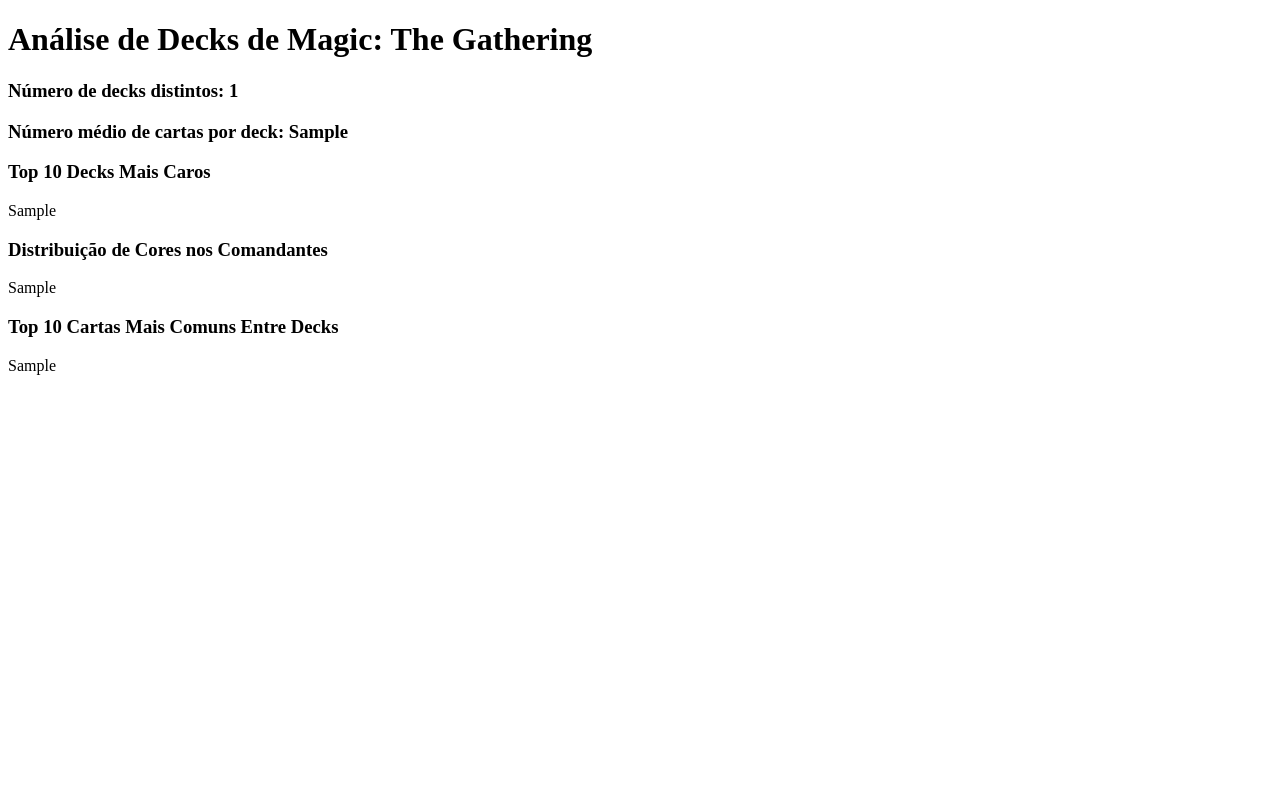
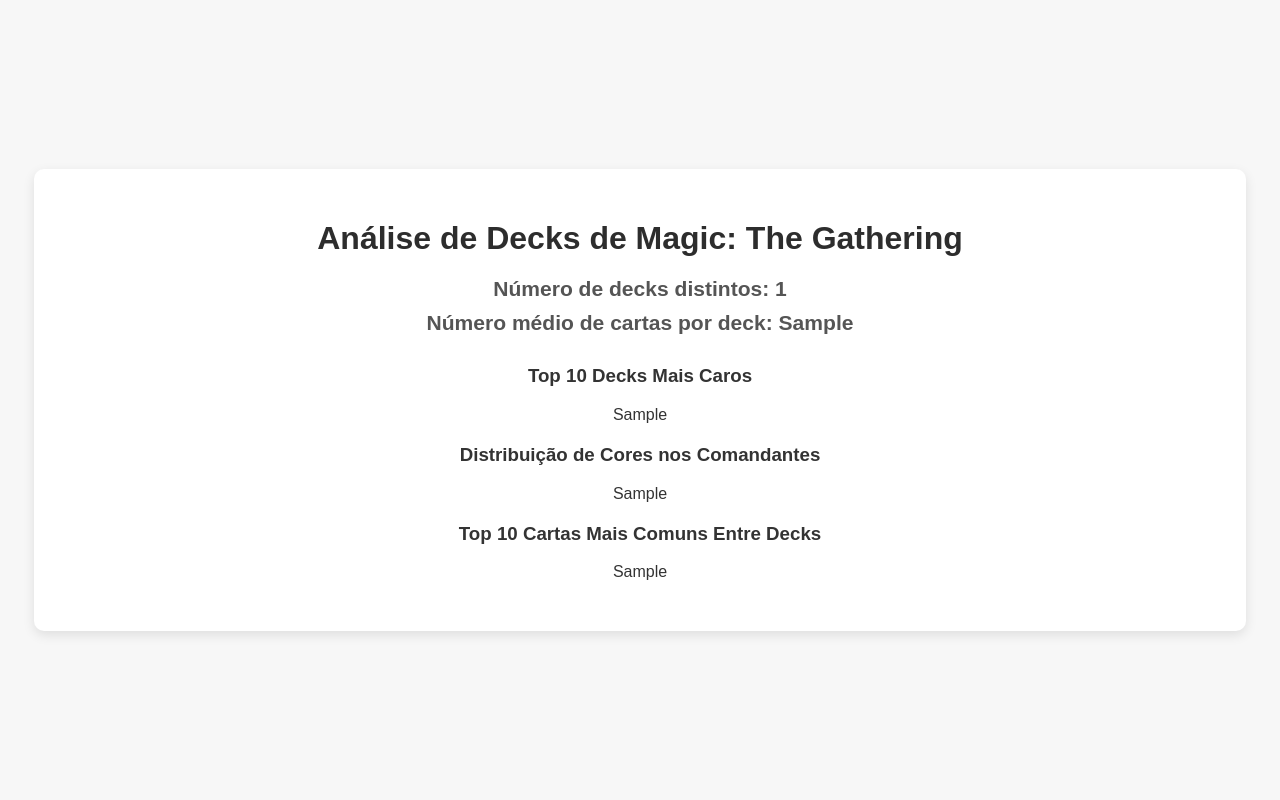
Before and after one commit to MatheusArguelho/KindredWars, a Flask app: template templates/index.html in a window 1280 px wide. Run offline with Flask 3, Linux system fonts and the light colour scheme; the template is opened without the code that fills it: most values are stand-ins (such as "Sample title", 1, 10 or a date in 2020).

Commit message:
Agora tá mais bonito

```diff
--- a/app.py
+++ b/app.py
@@ -6,76 +6,60 @@
 # 1. CARREGAMENTO E PRÉ-PROCESSAMENTO DOS DADOS
 # ==============================================
 
-# Carrega o arquivo CSV contendo os dados dos decks
 df = pd.read_csv('todos_os_decks.csv')
-
-# Remove linhas onde a coluna 'Deck' termina com "INVALIDO"
 df = df[~df['Deck'].str.endswith('INVALIDO', na=False)]
-
-# Converte colunas numéricas, tratando erros como NaN
 df['Custo'] = pd.to_numeric(df['Custo'], errors='coerce')
 df['Preco_USD'] = pd.to_numeric(df['Preco_USD'], errors='coerce')
 df['EDHREC_Rank'] = pd.to_numeric(df['EDHREC_Rank'], errors='coerce')
+
+# Filtra as cartas que não são do tipo "Land"
+df_sem_land = df[df['Tipo'] != 'Basic Land']
 
 # ==============================================
 # 2. ANÁLISES ESTATÍSTICAS
 # ==============================================
 
-# Número de decks distintos
 num_decks_distintos = df['Deck'].nunique()
-
-# Número médio de cartas por deck
 media_cartas_por_deck = df.groupby('Deck')['Nome'].count().mean()
-
-# Comandantes de cada deck
 comandantes_decks = df[df['Comandante'] == 1].groupby('Deck').first()
-
-# Preço total de cada deck
 preco_por_deck = df.groupby('Deck')['Preco_USD'].sum().sort_values(ascending=False)
-
-# Cores mais populares nos comandantes
 cores_comandantes = comandantes_decks['Cor'].value_counts()
 
-# Cartas que aparecem no maior número de decks diferentes
-cartas_comuns = df.groupby('Nome')['Deck'].nunique().sort_values(ascending=False)
+# Cartas mais comuns entre decks (sem contar "Land")
+cartas_comuns = df_sem_land.groupby('Nome')['Deck'].nunique().sort_values(ascending=False)
 
 # ==============================================
 # 3. CRIAÇÃO DO FLASK COM PLOTLY
 # ==============================================
 
-# Inicializa o aplicativo Flask
 app = Flask(__name__)
 
-# Rota principal
 @app.route('/')
 def index():
-    # Criação dos gráficos
     fig_preco_decks = px.bar(preco_por_deck.head(10),
                              x=preco_por_deck.head(10).index,
                              y=preco_por_deck.head(10).values,
                              title="Top 10 Decks Mais Caros",
                              labels={'x': 'Deck', 'y': 'Preço Total (USD)'},
-                             template='plotly_dark')
+                             template='plotly')
 
     fig_cores_comandantes = px.pie(cores_comandantes,
                                    names=cores_comandantes.index,
                                    values=cores_comandantes.values,
                                    title="Distribuição de Cores nos Comandantes",
-                                   template='plotly_dark')
+                                   template='plotly')
 
     fig_cartas_comuns = px.bar(cartas_comuns.head(10),
                                x=cartas_comuns.head(10).index,
                                y=cartas_comuns.head(10).values,
-                               title="Top 10 Cartas Mais Comuns Entre Decks",
+                               title="Top 10 Cartas Mais Comuns Entre Decks (Excluindo terreno basico)",
                                labels={'x': 'Carta', 'y': 'Número de Decks'},
-                               template='plotly_dark')
+                               template='plotly')
 
-    # Converte os gráficos para HTML
     graph_preco_decks = fig_preco_decks.to_html(full_html=False)
     graph_cores_comandantes = fig_cores_comandantes.to_html(full_html=False)
     graph_cartas_comuns = fig_cartas_comuns.to_html(full_html=False)
 
-    # Renderiza o template HTML com os gráficos
     return render_template('index.html',
                            num_decks_distintos=num_decks_distintos,
                            media_cartas_por_deck="{:.2f}".format(media_cartas_por_deck),
@@ -83,6 +67,5 @@
                            graph_cores_comandantes=graph_cores_comandantes,
                            graph_cartas_comuns=graph_cartas_comuns)
 
-# Executa o servidor
 if __name__ == '__main__':
     app.run(debug=True)
--- a/templates/index.html
+++ b/templates/index.html
@@ -4,28 +4,91 @@
     <meta charset="UTF-8">
     <meta name="viewport" content="width=device-width, initial-scale=1.0">
     <title>Análise de Decks de Magic: The Gathering</title>
+    <style>
+        body {
+            font-family: Arial, sans-serif;
+            background-color: #f7f7f7;
+            color: #333;
+            margin: 0;
+            padding: 0;
+            display: flex;
+            justify-content: center;
+            align-items: center;
+            height: 100vh;
+        }
+
+        .container {
+            width: 90%;
+            max-width: 1200px;
+            background-color: #fff;
+            padding: 30px;
+            border-radius: 10px;
+            box-shadow: 0 4px 12px rgba(0, 0, 0, 0.1);
+            text-align: center;
+        }
+
+        h1 {
+            color: #2d2d2d;
+            font-size: 32px;
+            margin-bottom: 20px;
+        }
+
+        .stats {
+            margin: 20px 0;
+            font-size: 18px;
+            color: #555;
+        }
+
+        .stats h3 {
+            margin: 10px 0;
+        }
+
+        .charts {
+            margin-top: 30px;
+        }
+
+        .chart-container {
+            margin: 20px 0;
+        }
+
+        /* Responsividade */
+        @media (max-width: 768px) {
+            .container {
+                width: 100%;
+                padding: 20px;
+            }
+
+            h1 {
+                font-size: 24px;
+            }
+        }
+    </style>
 </head>
 <body>
+    <div class="container">
         <h1>Análise de Decks de Magic: The Gathering</h1>
 
-    <div>
+        <div class="stats">
             <h3>Número de decks distintos: {{ num_decks_distintos }}</h3>
             <h3>Número médio de cartas por deck: {{ media_cartas_por_deck }}</h3>
         </div>
 
-    <div>
+        <div class="charts">
+            <div class="chart-container">
                 <h3>Top 10 Decks Mais Caros</h3>
                 {{ graph_preco_decks | safe }}
             </div>
 
-    <div>
+            <div class="chart-container">
                 <h3>Distribuição de Cores nos Comandantes</h3>
                 {{ graph_cores_comandantes | safe }}
             </div>
 
-    <div>
+            <div class="chart-container">
                 <h3>Top 10 Cartas Mais Comuns Entre Decks</h3>
                 {{ graph_cartas_comuns | safe }}
             </div>
+        </div>
+    </div>
 </body>
 </html>
```
Lines whose indentation alone changed are shown as unchanged.
